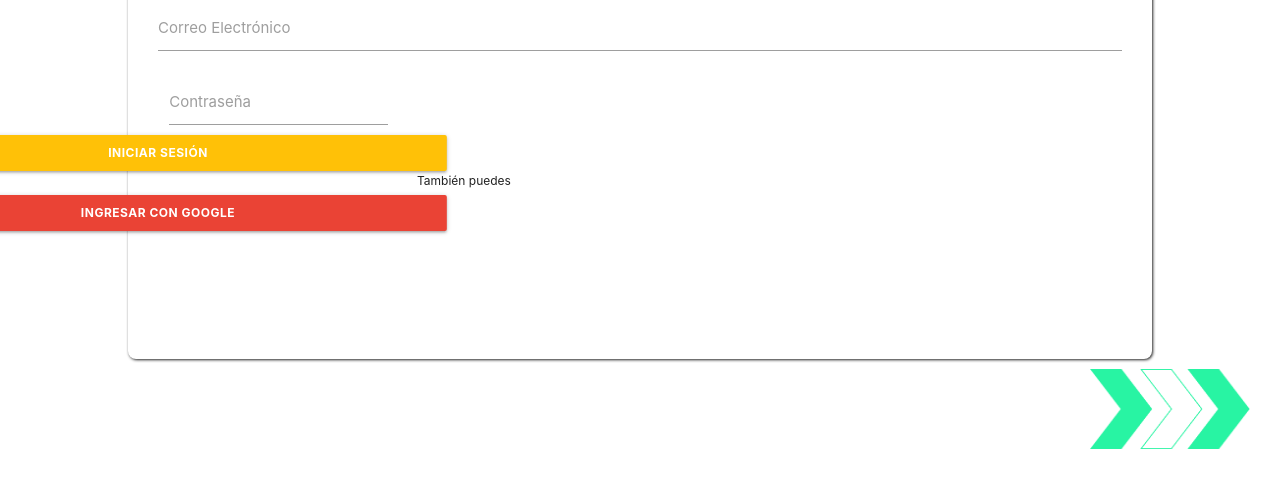
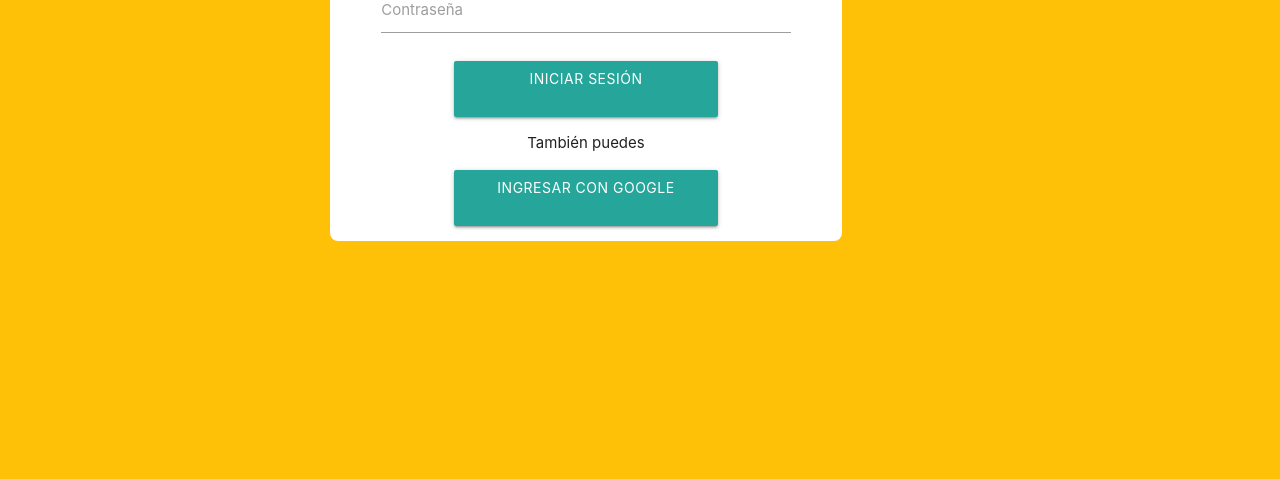
Before and after one commit to Nefelijm/reto-squads, a website: page public/index.html in a window 1280 px wide. Shown: the part 321-800 px from the top of the page. Drawn offline with nearby package versions, Linux system fonts and the light colour scheme.

Commit message:
añadiendo cambios vista signup

```diff
--- a/public/css/main.css
+++ b/public/css/main.css
@@ -3,162 +3,97 @@
   padding: 0;
   box-sizing: border-box;
 }
-
 body {
-  background-color: white;
+  background-color: #ffc107;
+}
+.arrow2{
+  top: 0.6em;
+  left: 0.1em;
+  position: relative;
+  display: none;
 }
 .arrow2, .arrow3{
-  width: 65%;
-  height: 30%;
-}
-.arrow2{
-  position: absolute;
-  top: 1em;
-  left: 1em;
+  height: 9vh;
+  width: 14vh;
 }
 .arrow3{
-  bottom: 1em !important;
-  right: 1em !important;
-  margin-right: 0;
-  position: absolute;
+  position: absolute !important;
+  top: 3em;
+  left: 12em;
+  display: none;
 }
 .box-sign-up{
   background-color: #fff;
-  width: 90%;
-  height: 45%;
-  position: absolute;
-  top: 0;
-  right: 0;
-  left: 0;
-  bottom: 0;
-  margin: auto;
-  padding: 2em;
   border-radius: 1vh;
-  box-shadow: 1px 1px 3px;
+  padding: 1em;
+  position: relative;
+  top: 3em;
 }
 .logo-laboratoria {
-  width: 70%;
-  height: 40%;
-  margin-bottom: 1.4em !important;
+  display: flex;
+  height: 50%;
+  margin: auto;
+  padding-top: 1em;
+  width: 80%;
+}
+.email-box, .password-box{
+  width: 80%;
   margin: auto;
   display: flex;
 }
-.btn-send, .btn-google{
-  width: 25vh !important;
-  margin: auto !important;
-  color: #fff;
-  font-weight: bold;
+.box-enter-account{
+  margin: auto;
+  display: flex;
   justify-content: center;
   align-items: center;
-  top: 50%;
-  left: 50%;
-  transform: translate(-50%, -50%);
+  left: 0;
+  right: 0;
+  position: relative;
+  padding-bottom: 1em;
 }
-.btn-send{
-  background-color: #ffc107;
-}
-.btn-google{
-  background-color: #ea4335;
-}
-.text-signup-google{
-  width: 10vh !important;
-  display: flex;
-  position: relative;
-  top: -1em;
-}
-.btn-send:hover{
-  background-color: #cc9d0f;
-}
-
-.btn-google:hover{
-  background-color: #a02017;
-}
-.text-signup-google{
-  width: 50% !important;
-  display: flex !important;
-  flex-flow: row;
-  line-height: 0.3em !important;
-}
-@media (min-width: 320px){
+@media (min-width:400px){
   .box-sign-up{
     width: 80%;
-    height: 70%;
-    z-index: 100;
-  }
-  .arrow2, .arrow3{
-    width: 20vh;
-    height: 10vh;
-  }
-  .btn-google, .btn-send{
-    width: 60% !important;
-    font-size: 0.8em;
-  }
-  .email-box, .password-box{
-    margin: 0;
-  }
-  .text-signup-google{
-    margin: 0 auto !important;
-    top: -2.5em;
-    left: 1.5em;
-    font-size: 0.8em;
+    left: 3em;
   }
 }
-@media (max-width:660px) {
-  .box-sign-up{
-    width: 70% !important;
+@media (min-width: 600px){
+  .btn-send, .btn-google{
+    width: 33vh !important;
+    height: 7vh;
+    margin-left: 0 !important;
   }
 }
-@media (max-width:751px) {
+@media (min-width:770px){
   .box-sign-up{
-    width: 55% !important;
-    height: 70%;
-  }
-  .btn-send, .btn-google{
-    position: relative;
-    left: 50% !important;
-  }
-  .password-box{
-    width: 100% !important;
+    width: 60% !important;
+    left: 11em;
+    top: 7em;
+    position: absolute;
+    margin: auto !important;
   }
 }
-@media (max-width:940px) {
+@media (min-width:940px){
   .box-sign-up{
-    width: 50%;
-    height: 75%;
-  }
-  .btn-send, .btn-google{
-    position: relative;
-    left: 50% !important;
-  }
-  .password-box{
-    width: 100% !important;
+    width: 50% !important;
+    left: 17em;
+    top: 7em;
+    position: absolute;
   }
 }
-@media (max-width:1170px) {
+@media (min-width:990px){
   .box-sign-up{
-    width: 50%;
-    height: 75%;
-  }
-  .btn-send, .btn-google{
-    position: relative;
-    left: 50% !important;
-  }
-  .password-box{
-    width: 100% !important;
+    width: 40% !important;
+    left: 22em !important;
+    top: 7em;
+    position: absolute;
   }
 }
-@media (max-width:1300px) {
-  @media (max-width:1170px) {
-    .box-sign-up{
-      width: 35%;
-      height: 75%;
-    }
-    .btn-send, .btn-google{
-      position: relative;
-      left: 50% !important;
-    }
-    .password-box{
-      width: 100% !important;
-    }
+@media (min-width:1300px) {
+  .box-sign-up{
+    width: 30% !important;
+    left: 32em !important;
+    top: 7em;
+    position: absolute;
   }
 }
--- a/public/index.html
+++ b/public/index.html
@@ -10,36 +10,51 @@
 </head>
 <body>
   <!-- arrow color: crimson -->
-  <div class="arrow2">
+  <div class="container">
+    <div class="row">
+      <div class="col l1 arrow2">
         <img src="assets/images/arrow2.png" class="arrow2" alt="">
       </div>
-  <div class="box container box-sign-up">
+    </div>
+  </div>
+ <!-- -->
+ <div class="container">
+   <div class="row">
+     <div class="col l2 box-sign-up center-align">
         <div class="row">
           <img src="assets/images/logo-nuevo-lab.png" class="logo-laboratoria center" alt="">
+        </div>
+        <div class="row">
             <div class="input-field m3 email-box">
               <input id="email" type="text" class="validate">
               <label class="active" for="first_name2">Correo Electrónico</label>
             </div>
         </div>
         <div class="row">
-    <div class="input-field col s10 m3 password-box">
+            <div class="input-field m3 password-box">
               <input id="password" type="password" class="validate">
               <label class="active" for="first_name2">Contraseña</label>
             </div>
         </div>
-  <div class="row center">
+        <div class="row box-enter-account">
           <a id="btnCorreo" class="waves-effect waves-orange btn col m1 offset-m1 btn-send center">iniciar sesión</a>
         </div>
-  <div class="row text-signup-google">
+        <div class="row box-enter-account">
             <p class="">También puedes</p>
         </div>
-  <div class="row">
+        <div class="row box-enter-account">
             <a id="btnGoogle" class="waves-effect waves-light btn col m3 btn-google">ingresar con google</a>
         </div>
       </div>
-<!-- arrow color: crimson -->
-<div class="arrow3">
+    </div>
+  </div>
+ <!-- arrow color:  -->
+ <div class="container">
+    <div class="row">
+      <div class="col l1 arrow2">
         <img src="assets/images/arrow3.png" class="arrow3" alt="">
+      </div>
+    </div>
   </div>
 <script src="https://www.gstatic.com/firebasejs/4.12.0/firebase.js"></script>
 <script src="https://www.gstatic.com/firebasejs/4.9.0/firebase-app.js"></script>
```
Lines whose indentation alone changed are shown as unchanged.
